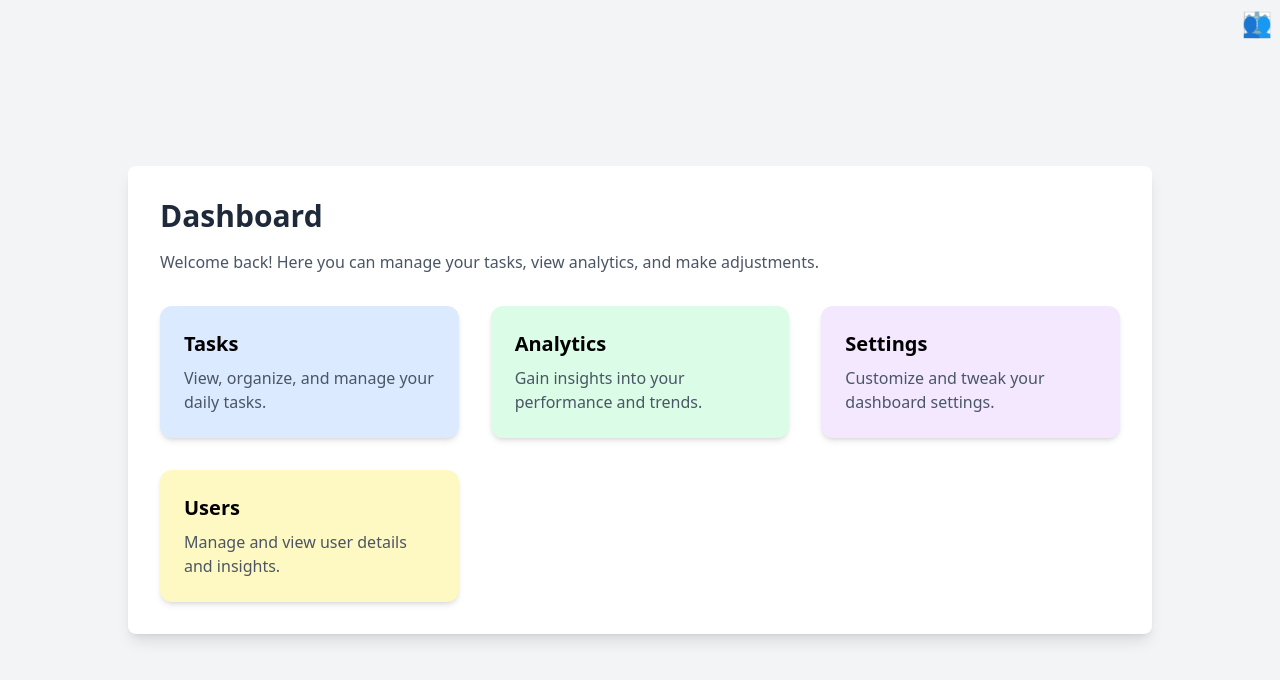
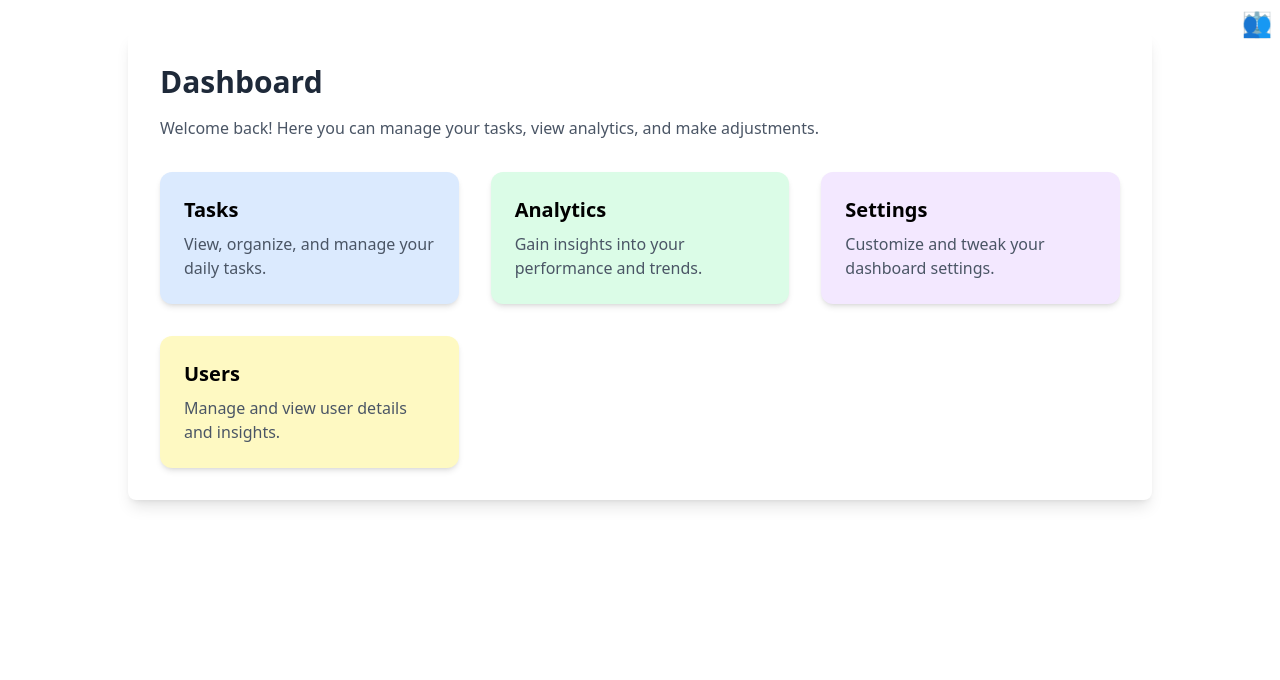
Before and after one commit to dennis-sabu/dashboardapp, a Next.js app: page /dashboard in a window 1280 px wide. Shown: the top 680 px of the page. Built offline with nearby package versions, Linux system fonts and the light colour scheme.

Commit message:
Refactor Dashboard page layout for improved styling and background gradient

```diff
--- a/src/app/dashboard/page.tsx
+++ b/src/app/dashboard/page.tsx
@@ -3,8 +3,9 @@
 
 const Dashboard = () => {
   return (
+
     <>
-      <div className="min-h-screen bg-gray-100 flex items-center justify-center p-8">
+      <div className="min-h-screenbg-gradient-to-br from-blue-50 via-indigo-100 flex items-center justify-center p-8">
         <div className="bg-white shadow-lg rounded-lg p-8 max-w-5xl w-full">
           <div className="flex flex-col mb-8">
             <h1 className="text-3xl font-bold text-gray-800 mb-4">Dashboard</h1>
```
